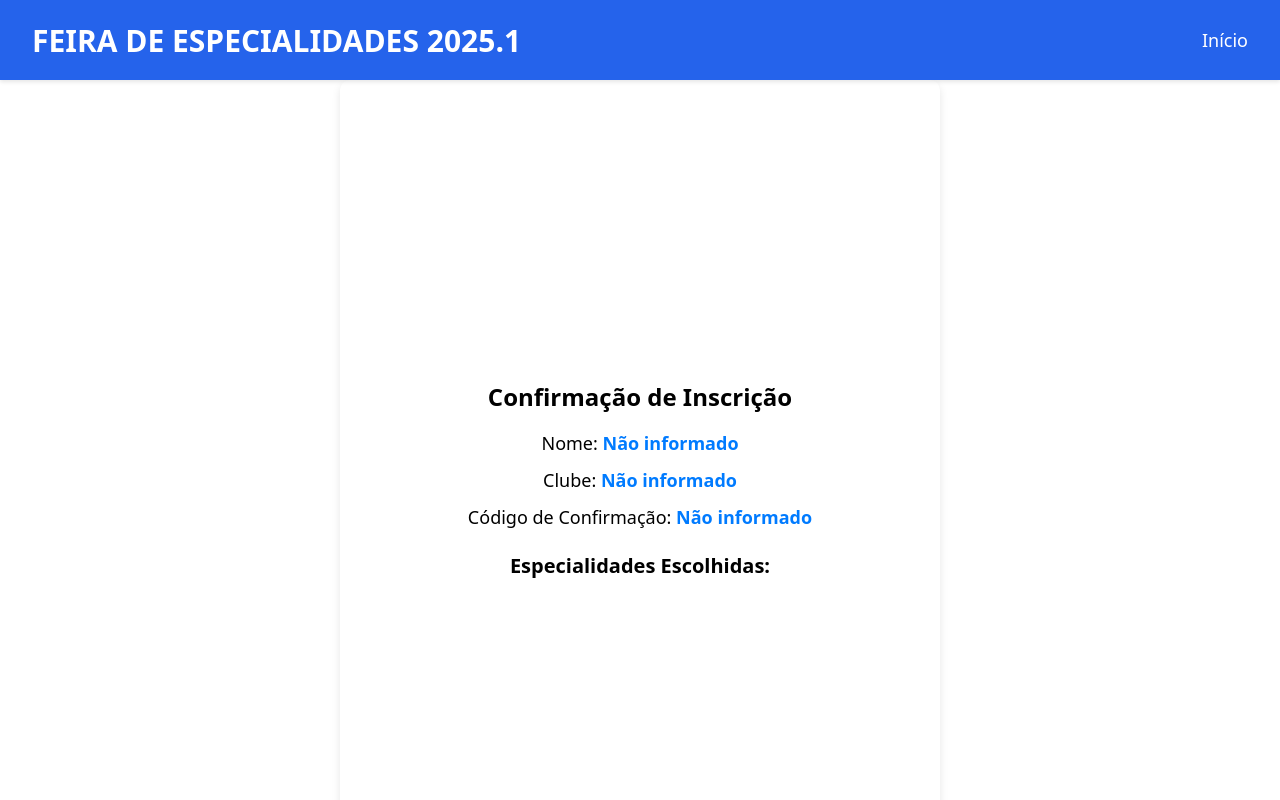
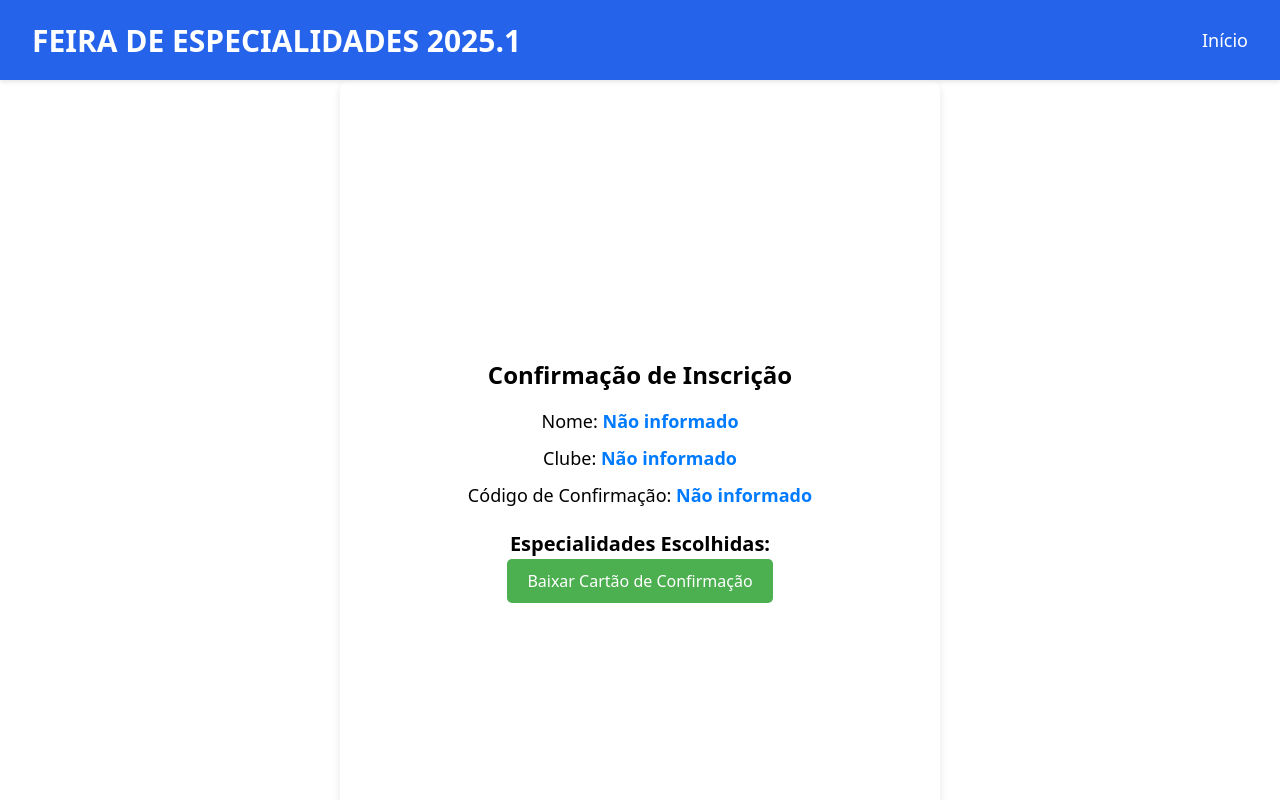
Before and after one commit to noelmagondim/oficina-de-especialidades, a React (Vite) app: page /confirmationPage in a window 1280 px wide. Shown: the top 800 px of the page. Built offline with nearby package versions, Linux system fonts and the light colour scheme.

Commit message:
Adicionando funcionalidade para baixar o cartão de confirmação em pdf

```diff
--- a/package.json
+++ b/package.json
@@ -11,6 +11,7 @@
   },
   "dependencies": {
     "@tailwindcss/postcss7-compat": "^2.2.17",
+    "jspdf": "^2.5.2",
     "react": "^18.3.1",
     "react-dom": "^18.3.1",
     "react-input-mask": "^2.0.4",
--- a/src/pages/ConfirmationPage.tsx
+++ b/src/pages/ConfirmationPage.tsx
@@ -1,5 +1,6 @@
 import React, { useEffect, useState } from 'react';
 import '/src/styles/ConfirmationPage.css';
+import { jsPDF } from 'jspdf';
 
 const ConfirmationPage: React.FC = () => {
   const [confirmationCode, setConfirmationCode] = useState<string | null>(null);
@@ -15,6 +16,40 @@ const ConfirmationPage: React.FC = () => {
     setSaturdaySpecialties(JSON.parse(localStorage.getItem('saturdaySpecialties') || '[]'));
     setSundaySpecialties(JSON.parse(localStorage.getItem('sundaySpecialties') || '[]'));
   }, []);
+
+  const handleDownloadPDF = () => {
+    const doc = new jsPDF();
+
+    doc.setFontSize(16);
+    doc.text('Confirmação de Inscrição', 20, 20);
+
+    doc.setFontSize(12);
+    doc.text(`Nome: ${fullName || "Não informado"}`, 20, 30);
+    doc.text(`Clube: ${club || "Não informado"}`, 20, 40);
+    doc.text(`Código de Confirmação: ${confirmationCode || "Não informado"}`, 20, 50);
+
+    doc.text('Especialidades Escolhidas:', 20, 60);
+    let yOffset = 70;
+
+    if (saturdaySpecialties.length > 0) {
+      doc.text('Sábado:', 20, yOffset);
+      yOffset += 10;
+      saturdaySpecialties.forEach((spec) => {
+        doc.text(`${spec.name} - ${spec.time}`, 20, yOffset);
+        yOffset += 10;
+      });
+    }
+
+    if (sundaySpecialties.length > 0) {
+      doc.text('Domingo:', 20, yOffset);
+      yOffset += 10;
+      sundaySpecialties.forEach((spec) => {
+        doc.text(`${spec.name} - ${spec.time}`, 20, yOffset);
+        yOffset += 10;
+      })
+    }
+      doc.save('cartao_confirmacao.pdf'); // Gera o PDF e faz o download
+    }
 
   return (
     <div className="confirmation-container">
@@ -46,6 +81,13 @@ const ConfirmationPage: React.FC = () => {
           </li>
         )}
       </ul>
+
+      <button
+        onClick={handleDownloadPDF}
+        className="download-pdf-button"
+      >
+        Baixar Cartão de Confirmação
+      </button>
     </div>
   );
 };
--- a/src/styles/ConfirmationPage.css
+++ b/src/styles/ConfirmationPage.css
@@ -72,3 +72,17 @@
     font-size: 18px;
   }
 }
+
+.download-pdf-button {
+  background-color: #4CAF50;
+  color: white;
+  padding: 10px 20px;
+  border: none;
+  border-radius: 5px;
+  cursor: pointer;
+  font-size: 16px;
+}
+
+.download-pdf-button:hover {
+  background-color: #45a049;
+}
```
Also changed, not shown: 1 other file (tests, documents, lock files or other folders).
